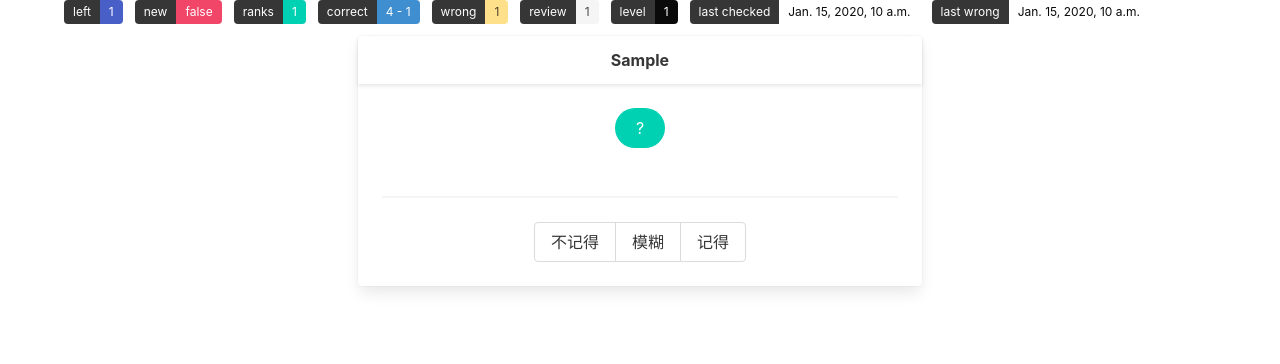
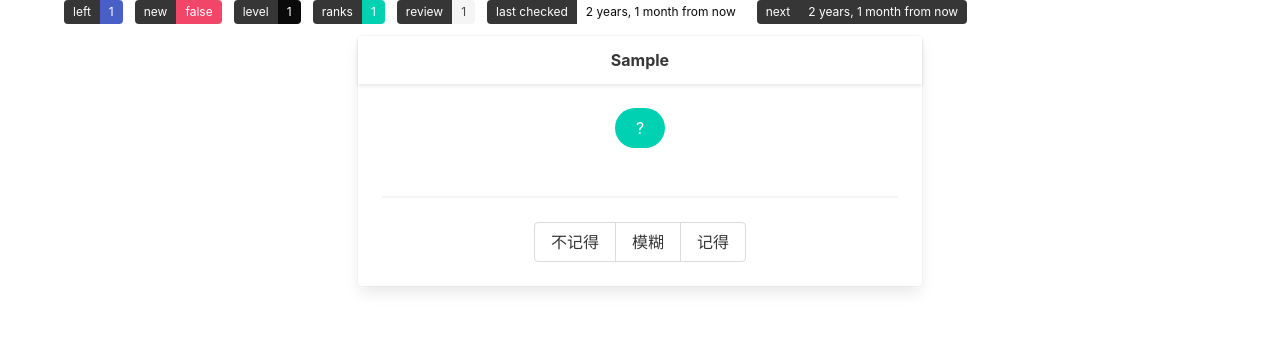
Before and after one commit to danielwii/benkyo, a Django app: page /learn/ in a window 1280 px wide. Shown: the part 56-420 px from the top of the page. Run offline with Django 3.2, Linux system fonts and the light colour scheme; a user stored in the database is signed in; tables that the repository leaves empty hold one stand-in row (values such as "Sample post"); style sheets or scripts are compiled from the project's sources; some libraries are stand-ins or nearby versions.

Commit message:
finish learning center

```diff
--- a/benkyo/settings.py
+++ b/benkyo/settings.py
@@ -35,6 +35,7 @@ INSTALLED_APPS = [
     'django.contrib.sessions',
     'django.contrib.messages',
     'django.contrib.staticfiles',
+    'django.contrib.humanize',
     'rest_framework',
     'bulma',
     'compressor',
--- a/dictionaries/models.py
+++ b/dictionaries/models.py
@@ -118,6 +118,7 @@ class SelectedWord(BaseModel):
     wrong_times = models.IntegerField(default=0, verbose_name='错误次数')
     review_times = models.IntegerField(default=0, verbose_name='复习次数')
     last_checked_at = models.DateTimeField(null=True, verbose_name='最后记忆时间')
+    next_check_point = models.DateTimeField(null=True, verbose_name='下次检查点')
     last_wrong_at = models.DateTimeField(null=True, verbose_name='最后错误时间')
     mem_level = models.IntegerField(default=0, verbose_name='记忆阶段')
 
--- a/ui/templates/dictionaries/chapters.html
+++ b/ui/templates/dictionaries/chapters.html
@@ -11,9 +11,9 @@
             {{ chapter.name }}
           </a>
           <span class="is-vcenterd">
-            ({{ selected.origin__count }}/{{ chapter.words__count }})
+            ({{ selected.count }}/{{ chapter.count }})
           </span>
-          {% if not chapter.words__count|eq:selected.origin__count %}
+          {% if not chapter.count|eq:selected.count %}
             <a class="button is-text"
                href="{% url 'ui:dictionaries-chapters-add-words' chapter_id=chapter.id %}">add</a>
           {% endif %}
--- a/ui/templates/dictionaries/index.html
+++ b/ui/templates/dictionaries/index.html
@@ -5,12 +5,12 @@
 {% block content %}
   <section class="dictionaries">
     <div class="container">
-      {% for dictionary in dictionaries_with_counts %}
+      {% for dictionary, selected in dictionaries_with_words %}
         <a class="button is-white" href="{% url 'ui:dictionaries-chapters' dictionary_id=dictionary.id %}">
           {{ dictionary.name }}
         </a>
         <span class="is-vcenterd">
-          (0/{{ dictionary.chapters__words__count }})
+          ({{ selected.count }}/{{ dictionary.count }})
         </span>
       {% endfor %}
     </div>
--- a/ui/templates/learn/index.html
+++ b/ui/templates/learn/index.html
@@ -27,6 +27,7 @@
                 {% endblock %}
                 <br>
                 <hr>
+                {% block functions %}
                   <div>
                     <form action="{% url 'ui:learn-word' selected_word_id=current.origin_id %}" method="post">
                       {% csrf_token %}
@@ -47,12 +48,7 @@
                       {% endif %}
                     </form>
                   </div>
-                {#                <br>#}
-                {#                <div class="tags">#}
-                {#                  {% if not current.review_times %}#}
-                {#                    <span class="tag is-success">First</span>#}
-                {#                  {% endif %}#}
-                {#                </div>#}
+                {% endblock %}
               </div>
             </div>
           </div>
--- a/ui/templates/learn/tags.html
+++ b/ui/templates/learn/tags.html
@@ -1,8 +1,10 @@
+{% load humanize %}
+
 <div class="field is-grouped is-grouped-multiline">
   <div class="control">
     <div class="tags has-addons">
       <span class="tag is-dark">left</span>
-      <span class="tag is-link">{{ ranks_lt_10_count }}</span>
+      <span class="tag is-link">{{ left_words }}</span>
     </div>
   </div>
   <div class="control">
@@ -17,17 +19,23 @@
   </div>
   <div class="control">
     <div class="tags has-addons">
+      <span class="tag is-dark">level</span>
+      <span class="tag is-black">{{ current.mem_level }}</span>
+    </div>
+  </div>
+  <div class="control">
+    <div class="tags has-addons">
       <span class="tag is-dark">ranks</span>
       <span class="tag is-primary">{{ current.ranks }}</span>
     </div>
   </div>
-  <div class="control">
+  <div class="control is-hidden">
     <div class="tags has-addons">
       <span class="tag is-dark">correct</span>
       <span class="tag is-info">{{ current.correct_rate }} - {{ current.correct_times }}</span>
     </div>
   </div>
-  <div class="control">
+  <div class="control is-hidden">
     <div class="tags has-addons">
       <span class="tag is-dark">wrong</span>
       <span class="tag is-warning">{{ current.wrong_times }}</span>
@@ -41,17 +49,17 @@
   </div>
   <div class="control">
     <div class="tags has-addons">
-      <span class="tag is-dark">level</span>
-      <span class="tag is-black">{{ current.mem_level }}</span>
+      <span class="tag is-dark">last checked</span>
+      <span class="tag is-white">{{ current.last_checked_at|naturaltime }}</span>
     </div>
   </div>
   <div class="control">
     <div class="tags has-addons">
-      <span class="tag is-dark">last checked</span>
-      <span class="tag is-white">{{ current.last_checked_at }}</span>
+      <span class="tag is-dark">next</span>
+      <span class="tag is-dark">{{ current.next_check_point|naturaltime }}</span>
     </div>
   </div>
-  <div class="control">
+  <div class="control is-hidden">
     <div class="tags has-addons">
       <span class="tag is-dark">last wrong</span>
       <span class="tag is-white">{{ current.last_wrong_at }}</span>
--- a/ui/urls.py
+++ b/ui/urls.py
@@ -15,6 +15,7 @@ urlpatterns = [
     url(r'^learn/$', views.learn_index, name='learn'),
     url(r'^learn/(?P<selected_word_id>[0-9]+)/$', views.learn_word, name='learn-word'),
     url(r'^learn/(?P<selected_word_id>[0-9]+)/translation/$', views.learn_word_with_translation, name='learn-word-with-translation'),
+    url(r'^learn/(?P<selected_word_id>[0-9]+)/next/$', views.learn_next, name='learn-next'),
 
     url(r'^sign-up/$', views.sign_up, name='sign-up'),
     url(r'^sign-in/$', views.sign_in, name='sign-in'),
--- a/ui/views.py
+++ b/ui/views.py
@@ -4,12 +4,13 @@ import django
 from django.contrib.auth import authenticate, login, logout
 from django.contrib.auth.forms import UserCreationForm
 from django.contrib.auth.models import User
-from django.db.models import Count
+from django.db.models import Count, Q
 from django.http import HttpResponseRedirect
 from django.shortcuts import render, redirect, get_object_or_404
+from django.utils import timezone
 
 from core.mem_curve import Ranks
-from dictionaries import models
+from dictionaries import models, services
 from ui import forms
 
 SIGN_IN_USERNAME = 'sign_in_username'
@@ -25,18 +26,28 @@ def with_context(func):
 
 @with_context
 def index(request, context=None):
-    # context.update({
-    #     # 'header': '',
-    #     # 'categories': models.Category.objects.filter(published=True),
-    # })
     return render(request, 'index/index.html', context)
 
 
 @with_context
 def dictionaries(request, context=None):
-    dictionaries_with_counts = models.Dictionary.objects.annotate(Count('chapters__words'))
+    dictionaries_words = models.Dictionary.objects \
+        .annotate(count=Count('chapters__words'))
+    selected_words = models.SelectedWord.objects \
+        .filter(owner=request.user.profile) \
+        .values('origin__chapter__dictionary').order_by() \
+        .annotate(count=Count('origin'))
+
+    dictionaries_with_words = []
+    for dictionary in dictionaries_words:
+        selected = list(filter(lambda s: s['origin__chapter__dictionary'] == dictionary.id, selected_words))
+        if len(selected):
+            dictionaries_with_words.append((dictionary, selected[0]))
+        else:
+            dictionaries_with_words.append((dictionary, {'origin__chapter__dictionary': dictionary.id, 'count': 0}))
+
     context.update({
-        'dictionaries_with_counts': dictionaries_with_counts
+        'dictionaries_with_words': dictionaries_with_words
     })
     return render(request, 'dictionaries/index.html', context)
 
@@ -45,11 +56,11 @@ def dictionaries(request, context=None):
 def chapters(request, dictionary_id, context=None):
     chapters_words = models.Chapter.objects \
         .filter(dictionary_id=dictionary_id) \
-        .annotate(Count('words'))
+        .annotate(count=Count('words'))
     selected_words = models.SelectedWord.objects \
         .filter(owner=request.user.profile) \
         .values('origin__chapter').order_by() \
-        .annotate(Count('origin'))
+        .annotate(count=Count('origin'))
 
     chapters_with_words = []
     for chapter in chapters_words:
@@ -57,7 +68,8 @@ def chapters(request, dictionary_id, context=None):
         if len(selected) == 1:
             chapters_with_words.append((chapter, selected[0]))
         else:
-            chapters_with_words.append((chapter, {'origin__chapter': chapter.id, 'origin__count': 0}))
+            chapters_with_words.append((chapter, {'origin__chapter': chapter.id, 'count': 0}))
+
     context.update({
         'chapters_with_words': chapters_with_words,
     })
@@ -136,23 +148,24 @@ def chapter_add_words(request, chapter_id):
     return HttpResponseRedirect(request.META.get('HTTP_REFERER'))
 
 
-def ranks_lt_10_count(request):
-    return models.SelectedWord.objects \
-        .filter(owner=request.user.profile) \
-        .filter(ranks__lt=Ranks.NOT_REMEMBER_TOTALLY) \
-        .count()
+LEFT_FILTER = Q(ranks__lt=Ranks.NOT_REMEMBER_TOTALLY) | Q(next_check_point__isnull=True) | Q(
+    next_check_point__lte=timezone.now())
+
+
+def left_words(request):
+    return models.SelectedWord.objects.filter(owner=request.user.profile).filter(LEFT_FILTER).count()
 
 
 @with_context
 def learn_index(request, context=None):
     # 1. ranks < 10
-    _ranks_lt_10_count = ranks_lt_10_count(request)
+    _left_words = left_words(request)
     current = models.SelectedWord.objects \
         .filter(owner=request.user.profile) \
-        .filter(ranks__lt=Ranks.NOT_REMEMBER_TOTALLY) \
-        .all()[randint(0, _ranks_lt_10_count - 1)]
+        .filter(LEFT_FILTER) \
+        .all()[randint(0, _left_words - 1)]
     context.update({
-        'ranks_lt_10_count': _ranks_lt_10_count,
+        'left_words': _left_words,
         'current': current,
     })
     return render(request, 'learn/index.html', context)
@@ -161,11 +174,11 @@ def learn_index(request, context=None):
 @with_context
 def learn_word_with_translation(request, selected_word_id, context=None):
     # 1. ranks < 10
-    _ranks_lt_10_count = ranks_lt_10_count(request)
+    _left_words = left_words(request)
 
     current = get_object_or_404(models.SelectedWord, pk=selected_word_id)
     context.update({
-        'ranks_lt_10_count': _ranks_lt_10_count,
+        'left_words': _left_words,
         'current': current,
     })
     return render(request, 'learn/with-translation.html', context)
@@ -173,12 +186,19 @@ def learn_word_with_translation(request, selected_word_id, context=None):
 
 @with_context
 def learn_word(request, selected_word_id, context=None):
+    current = get_object_or_404(models.SelectedWord, pk=selected_word_id)
     if request.POST:
-        print(request.POST)
-        _ranks_lt_10_count = ranks_lt_10_count(request)
-        current = get_object_or_404(models.SelectedWord, pk=selected_word_id)
-        context.update({
-            'ranks_lt_10_count': _ranks_lt_10_count,
-            'current': current,
-        })
-    return render(request, 'learn/with-translation.html', context)
+        choice = request.POST['choice']
+        services.learn_word(current, int(choice))
+    return redirect('next/')
+
+
+@with_context
+def learn_next(request, selected_word_id, context=None):
+    current = get_object_or_404(models.SelectedWord, pk=selected_word_id)
+    _left_words = left_words(request)
+    context.update({
+        'left_words': _left_words,
+        'current': current,
+    })
+    return render(request, 'learn/next.html', context)
```
Also changed, not shown: core/mem_curve.py (+20 -0 lines), dictionaries/services.py (added, +19 -0 lines), ui/templates/learn/next.html (added, +21 -0 lines), dictionaries/migrations/0015_auto_20171207_1429.py (added). Lines whose indentation alone changed are shown as unchanged.
